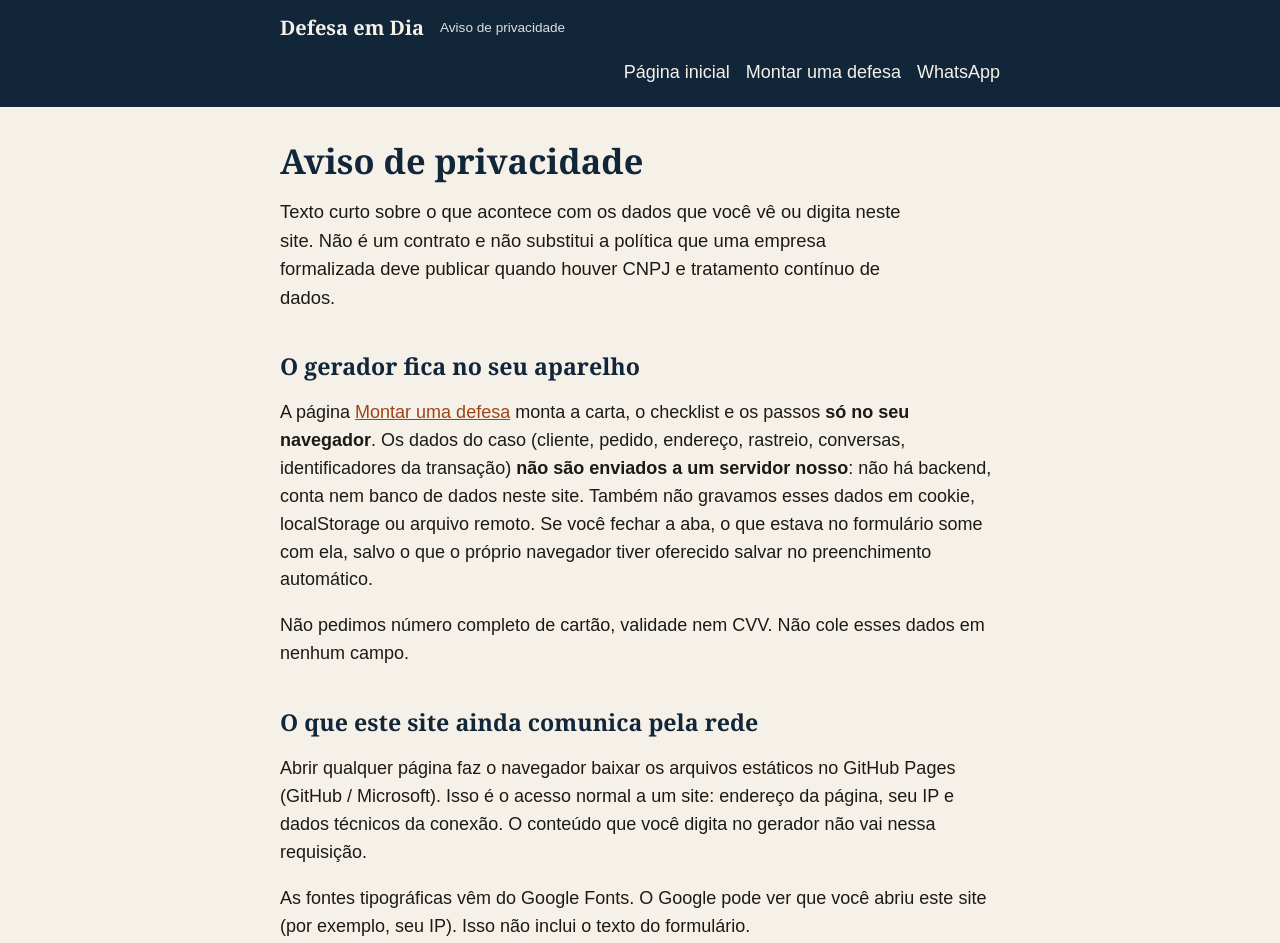
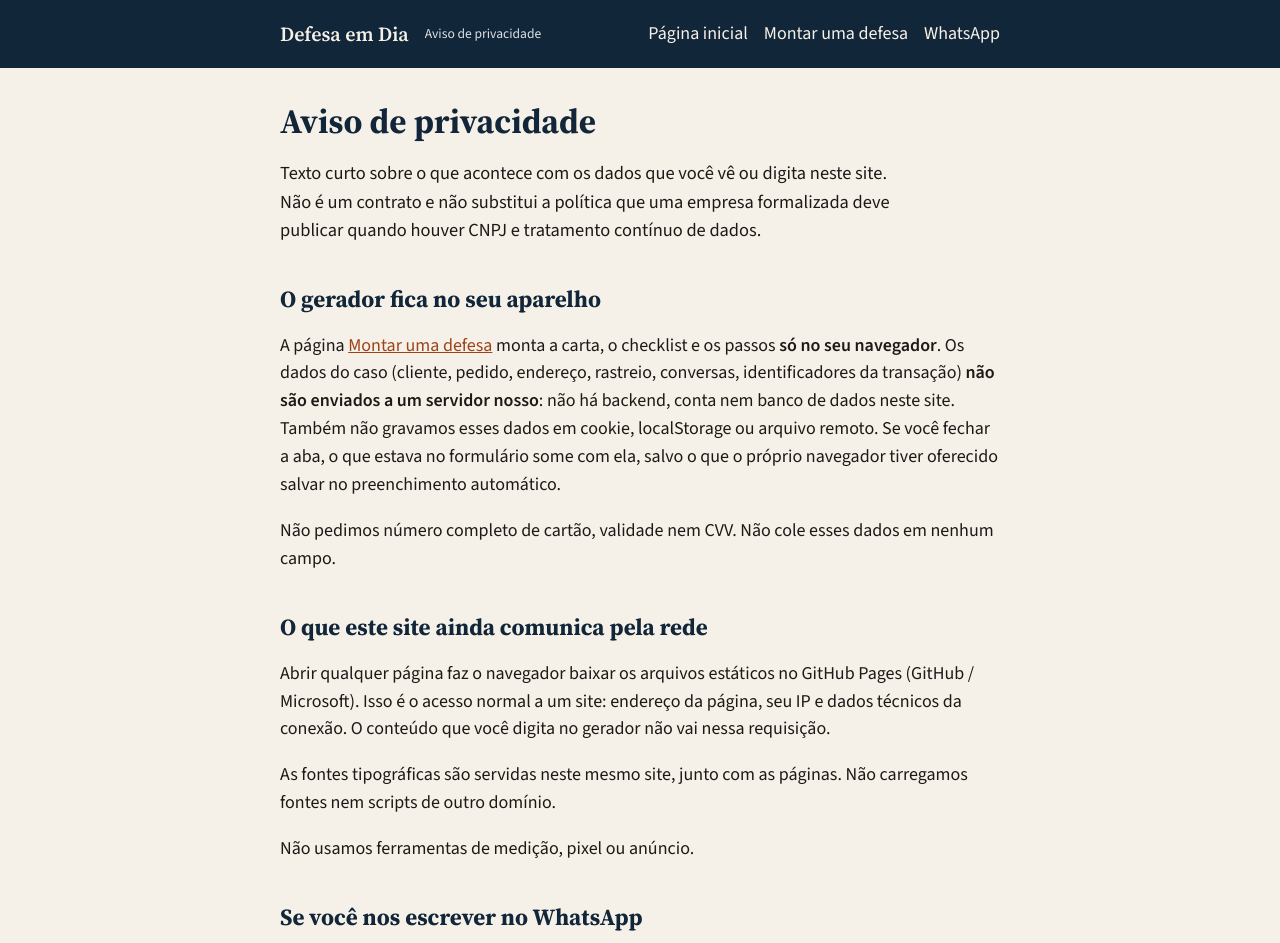
Before and after one commit to andredudu/defesa-em-dia, a plain HTML site: page privacidade.html in a window 1280 px wide. Shown: the top 943 px of the page. Drawn offline with Linux system fonts and the light colour scheme.

Commit message:
Remove a dependência do Google Fonts, cobre o clique oculto e acrescenta favicon.
As fontes passam a ser servidas no próprio site, o que aperta a CSP e evita
o vazamento do IP para o Google. Um script no cabeçalho tenta sair de um
iframe e, se não conseguir, esconde a página. O ícone evita o 404 do
favicon no acesso direto.

```diff
--- a/estilo.css
+++ b/estilo.css
@@ -1,3 +1,36 @@
+@font-face {
+  font-family: "Source Sans 3";
+  font-style: normal;
+  font-weight: 400 600;
+  font-display: swap;
+  src: url("fonts/source-sans-3-latin-ext.woff2") format("woff2");
+  unicode-range: U+0100-02BA, U+02BD-02C5, U+02C7-02CC, U+02CE-02D7, U+02DD-02FF, U+0304, U+0308, U+0329, U+1D00-1DBF, U+1E00-1E9F, U+1EF2-1EFF, U+2020, U+20A0-20AB, U+20AD-20C4, U+2113, U+2C60-2C7F, U+A720-A7FF;
+}
+@font-face {
+  font-family: "Source Sans 3";
+  font-style: normal;
+  font-weight: 400 600;
+  font-display: swap;
+  src: url("fonts/source-sans-3-latin.woff2") format("woff2");
+  unicode-range: U+0000-00FF, U+0131, U+0152-0153, U+02BB-02BC, U+02C6, U+02DA, U+02DC, U+0304, U+0308, U+0329, U+2000-206F, U+20AC, U+2122, U+2191, U+2193, U+2212, U+2215, U+FEFF, U+FFFD;
+}
+@font-face {
+  font-family: "Source Serif 4";
+  font-style: normal;
+  font-weight: 600 700;
+  font-display: swap;
+  src: url("fonts/source-serif-4-latin-ext.woff2") format("woff2");
+  unicode-range: U+0100-02BA, U+02BD-02C5, U+02C7-02CC, U+02CE-02D7, U+02DD-02FF, U+0304, U+0308, U+0329, U+1D00-1DBF, U+1E00-1E9F, U+1EF2-1EFF, U+2020, U+20A0-20AB, U+20AD-20C4, U+2113, U+2C60-2C7F, U+A720-A7FF;
+}
+@font-face {
+  font-family: "Source Serif 4";
+  font-style: normal;
+  font-weight: 600 700;
+  font-display: swap;
+  src: url("fonts/source-serif-4-latin.woff2") format("woff2");
+  unicode-range: U+0000-00FF, U+0131, U+0152-0153, U+02BB-02BC, U+02C6, U+02DA, U+02DC, U+0304, U+0308, U+0329, U+2000-206F, U+20AC, U+2122, U+2191, U+2193, U+2212, U+2215, U+FEFF, U+FFFD;
+}
+
 :root {
   --navy: #12263A;
   --ink: #1C1917;
--- /dev/null
+++ b/framebust.js
@@ -0,0 +1,21 @@
+(function () {
+  "use strict";
+  if (window.self === window.top) return;
+  try {
+    window.top.location.replace(window.self.location.href);
+  } catch (e) {}
+  /* Se a navegação do quadro superior for bloqueada (comum entre origens
+     distintas, sem clique), não entregamos a página ao site que nos embutiu. */
+  document.documentElement.style.display = "none";
+  window.addEventListener("DOMContentLoaded", function () {
+    if (window.self === window.top) {
+      document.documentElement.style.display = "block";
+      return;
+    }
+    document.documentElement.replaceChildren();
+    document.documentElement.style.display = "block";
+    var p = document.createElement("p");
+    p.textContent = "Esta página não pode ser exibida dentro de outro site.";
+    document.documentElement.appendChild(p);
+  });
+})();
--- a/privacidade.html
+++ b/privacidade.html
@@ -4,13 +4,13 @@
   <meta charset="utf-8">
   <meta name="viewport" content="width=device-width, initial-scale=1">
   <meta name="referrer" content="no-referrer">
-  <meta http-equiv="Content-Security-Policy" content="default-src 'none'; base-uri 'self'; form-action 'self'; script-src 'self'; style-src 'self' https://fonts.googleapis.com; font-src https://fonts.gstatic.com; img-src 'self'; connect-src 'none'; object-src 'none'; frame-src 'none'; worker-src 'none'; upgrade-insecure-requests">
+  <meta http-equiv="Content-Security-Policy" content="default-src 'none'; base-uri 'self'; form-action 'self'; script-src 'self'; style-src 'self'; font-src 'self'; img-src 'self'; connect-src 'none'; object-src 'none'; frame-src 'none'; worker-src 'none'; media-src 'none'; manifest-src 'none'; upgrade-insecure-requests">
   <title>Privacidade — Defesa em Dia</title>
   <meta name="description" content="Aviso de privacidade da Defesa em Dia: o gerador roda no seu aparelho e não envia os dados do caso a um servidor.">
-  <link rel="preconnect" href="https://fonts.googleapis.com">
-  <link rel="preconnect" href="https://fonts.gstatic.com" crossorigin>
-  <link href="https://fonts.googleapis.com/css2?family=Source+Sans+3:wght@400;600&family=Source+Serif+4:opsz,wght@8..60,600;8..60,700&display=swap" rel="stylesheet">
+  <link rel="icon" href="favicon.svg" type="image/svg+xml">
+  <link rel="icon" href="favicon.ico" sizes="32x32">
   <link rel="stylesheet" href="estilo.css">
+  <script src="framebust.js"></script>
 </head>
 <body>
   <header class="top">
@@ -34,7 +34,7 @@
 
     <h2>O que este site ainda comunica pela rede</h2>
     <p>Abrir qualquer página faz o navegador baixar os arquivos estáticos no GitHub Pages (GitHub / Microsoft). Isso é o acesso normal a um site: endereço da página, seu IP e dados técnicos da conexão. O conteúdo que você digita no gerador não vai nessa requisição.</p>
-    <p>As fontes tipográficas vêm do Google Fonts. O Google pode ver que você abriu este site (por exemplo, seu IP). Isso não inclui o texto do formulário.</p>
+    <p>As fontes tipográficas são servidas neste mesmo site, junto com as páginas. Não carregamos fontes nem scripts de outro domínio.</p>
     <p>Não usamos ferramentas de medição, pixel ou anúncio.</p>
 
     <h2>Se você nos escrever no WhatsApp</h2>
```
Also changed, not shown: app.html (+4 -4 lines), index.html (+4 -4 lines), favicon.ico (added), favicon.svg (added), fonts/README.txt (added), fonts/source-sans-3-latin-ext.woff2 (added), fonts/source-sans-3-latin.woff2 (added), fonts/source-serif-4-latin-ext.woff2 (added), fonts/source-serif-4-latin.woff2 (added), 2 other files.
